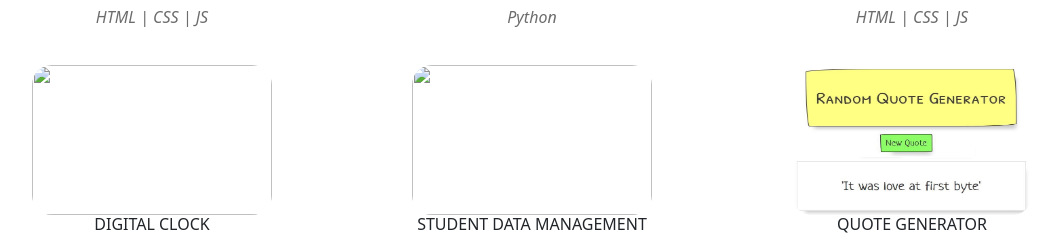
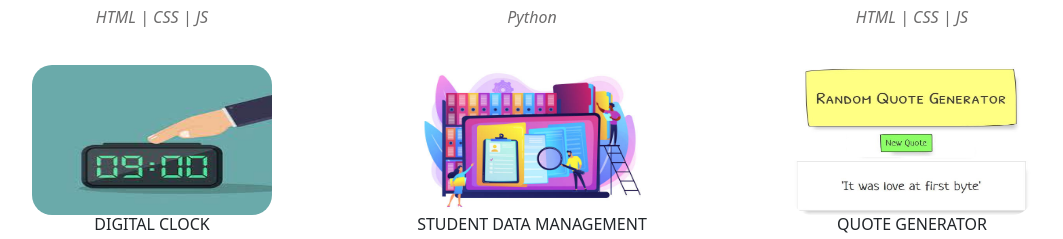
Before and after one commit to Spandana1902/MyPortfolio, a plain HTML site: page index.html in a window 1280 px wide. Shown: the part 1471-1710 px from the top of the page, without its empty margins (108-1171 px from the left). Drawn offline with nearby package versions, Linux system fonts and the light colour scheme; files whose address does not match are found by name.

Commit message:
Update index.html

```diff
--- a/index.html
+++ b/index.html
@@ -98,12 +98,12 @@ THIS SECTION CAN ALSO BE NAMED AS ACCOMPLISHMENTS-->>
   </div>
   <div class="row text-center">
     <div class="col-md-4 project">
-      <a href="clock.html"><img src="images/clk.jpg" class="project-img"></a>
+      <a href="clock.html"><img src="clk.jpg" class="project-img"></a>
       <h6>DIGITAL CLOCK</h6>
       <p><i>HTML | CSS | JS</i></p>
     </div>
     <div class="col-md-4 project">
-      <a href="stud.html"><img src="images/data_management.jpg" class="project-img"></a>
+      <a href="stud.html"><img src="data_management.jpg" class="project-img"></a>
       <h6>STUDENT DATA MANAGEMENT</h6>
       <p><i>C++</i></p>
     </div>
```
